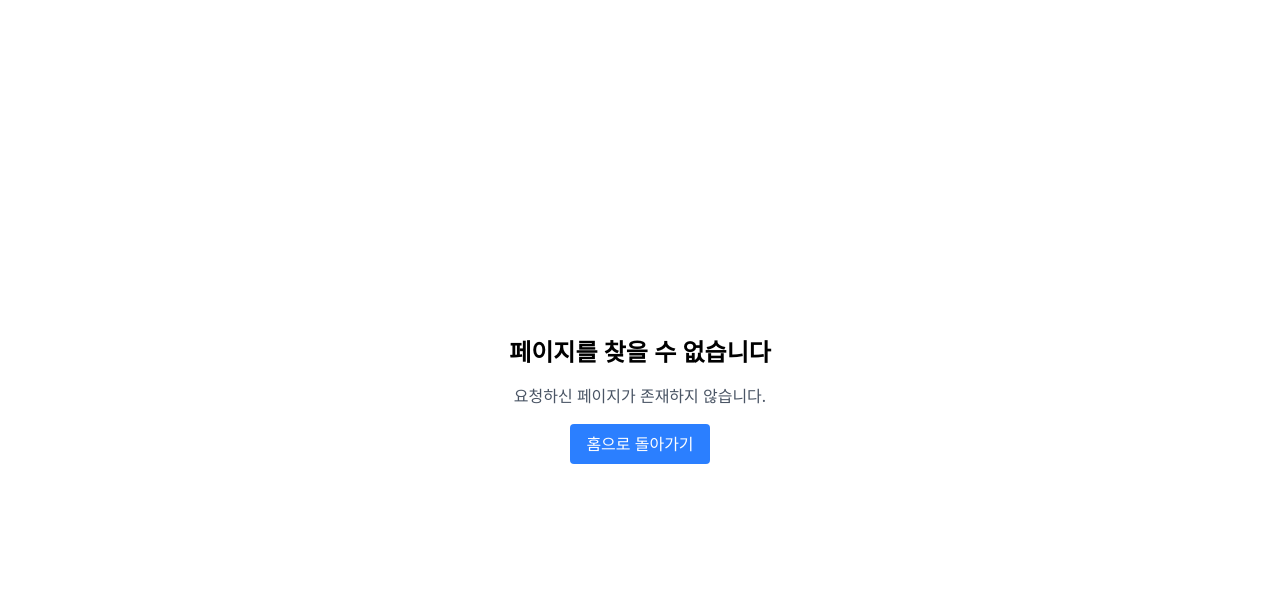
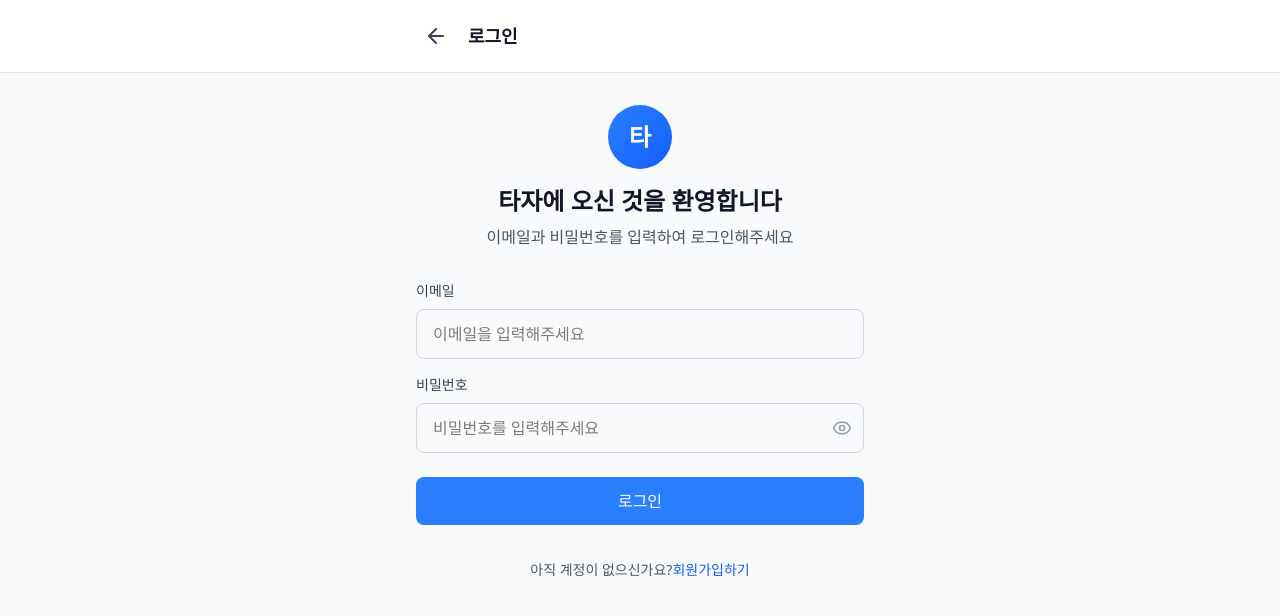
Before and after one commit to hi-tomato/taja, a Next.js app in the folder apps/web/: page /login in a window 1280 px wide. Before the commit this address had no page. Shown: the top 616 px of the page. Built offline with nearby package versions, Linux system fonts and the light colour scheme.

Commit message:
feat: 로그인 페이지 추가

```diff
--- /dev/null
+++ b/apps/web/app/login/page.tsx
@@ -0,0 +1,5 @@
+import LoginComponent from "@/components/LoginComponent";
+
+export default function LoginPage() {
+  return <LoginComponent />;
+}
--- /dev/null
+++ b/apps/web/components/LoginComponent.tsx
@@ -0,0 +1,168 @@
+"use client";
+import React, { useState } from "react";
+import { Button, InputField } from "./ui";
+import { useRouter } from "next/navigation";
+import Link from "next/link";
+import { ArrowLeft, Eye, EyeOff } from "lucide-react";
+
+export default function LoginComponent() {
+  const router = useRouter();
+  const [formData, setFormData] = useState<{ email: string; password: string }>(
+    {
+      email: "",
+      password: "",
+    }
+  );
+
+  const [showPassword, setShowPassword] = useState(false);
+  const [isLoading, setIsLoading] = useState(false);
+
+  const handleFormChange = (e: React.ChangeEvent<HTMLInputElement>) => {
+    setFormData((prev) => ({ ...prev, [e.target.name]: e.target.value }));
+  };
+
+  const handleLogin = async (e: React.FormEvent<HTMLFormElement>) => {
+    e.preventDefault();
+    console.log("로그인 폼 데이터 :", formData.email, formData.password);
+
+    if (
+      formData.email.trim().length === 0 ||
+      formData.password.trim().length === 0
+    ) {
+      alert("이메일과 비밀번호를 입력해주세요.");
+      return;
+    }
+
+    setIsLoading(true);
+    try {
+      // TODO: 로그인 로직 구현
+      await new Promise((resolve) => setTimeout(resolve, 1000));
+      alert("로그인이 성공하였습니다.");
+      router.push("/");
+    } catch (error) {
+      console.error("로그인 에러 :", error);
+      alert("로그인에 실패했습니다. 다시 시도해주세요.");
+    } finally {
+      setIsLoading(false);
+    }
+  };
+
+  return (
+    <div className="min-h-screen bg-gray-50 flex flex-col">
+      {/* 헤더 */}
+      <header className="bg-white border-b border-gray-200 px-4 py-4">
+        <div className="max-w-md mx-auto flex items-center gap-3">
+          <button
+            onClick={() => router.back()}
+            className="p-2 rounded-full hover:bg-gray-100 transition-colors"
+          >
+            <ArrowLeft className="h-6 w-6 text-gray-700" />
+          </button>
+          <h1 className="text-lg font-semibold text-gray-900">로그인</h1>
+        </div>
+      </header>
+
+      {/* 메인 콘텐츠 */}
+      <main className="flex-1 px-4 py-8">
+        <div className="max-w-md mx-auto">
+          {/* 로고 및 제목 */}
+          <div className="text-center mb-8">
+            <div className="w-16 h-16 mx-auto mb-4 rounded-full bg-linear-to-br from-blue-500 to-blue-600 flex items-center justify-center">
+              <span className="text-2xl font-bold text-white">타</span>
+            </div>
+            <h2 className="text-2xl font-bold text-gray-900 mb-2">
+              타자에 오신 것을 환영합니다
+            </h2>
+            <p className="text-gray-600">
+              이메일과 비밀번호를 입력하여 로그인해주세요
+            </p>
+          </div>
+
+          {/* 로그인 폼 */}
+          <form onSubmit={handleLogin} className="space-y-6">
+            <div className="space-y-4">
+              <div>
+                <label
+                  htmlFor="email"
+                  className="block text-sm font-medium text-gray-700 mb-2"
+                >
+                  이메일
+                </label>
+                <InputField
+                  id="email"
+                  type="email"
+                  placeholder="이메일을 입력해주세요"
+                  value={formData.email}
+                  name="email"
+                  onChange={handleFormChange}
+                  variant="outline"
+                  className="w-full"
+                  required
+                />
+              </div>
+
+              <div>
+                <label
+                  htmlFor="password"
+                  className="block text-sm font-medium text-gray-700 mb-2"
+                >
+                  비밀번호
+                </label>
+                <div className="relative">
+                  <InputField
+                    id="password"
+                    type={showPassword ? "text" : "password"}
+                    placeholder="비밀번호를 입력해주세요"
+                    value={formData.password}
+                    name="password"
+                    onChange={handleFormChange}
+                    variant="outline"
+                    className="w-full pr-12"
+                    required
+                  />
+                  <button
+                    type="button"
+                    onClick={() => setShowPassword(!showPassword)}
+                    className="absolute right-3 top-1/2 -translate-y-1/2 text-gray-400 hover:text-gray-600 transition-colors"
+                  >
+                    {showPassword ? (
+                      <EyeOff className="h-5 w-5" />
+                    ) : (
+                      <Eye className="h-5 w-5" />
+                    )}
+                  </button>
+                </div>
+              </div>
+            </div>
+
+            {/* 로그인 버튼 */}
+            <Button
+              type="submit"
+              variant="primary"
+              className="w-full"
+              loading={isLoading}
+              disabled={isLoading}
+            >
+              {isLoading ? "로그인 중..." : "로그인"}
+            </Button>
+          </form>
+
+          {/* 추가 링크들 */}
+          <div className="mt-8 space-y-4">
+            <div className="text-center">
+              <span className="text-sm text-gray-600">
+                아직 계정이 없으신가요?
+              </span>
+              <Link
+                href="/signup"
+                className="text-sm text-blue-600 hover:text-blue-700 font-medium"
+              >
+                회원가입하기
+              </Link>
+            </div>
+          </div>
+        </div>
+      </main>
+    </div>
+  );
+}
```
